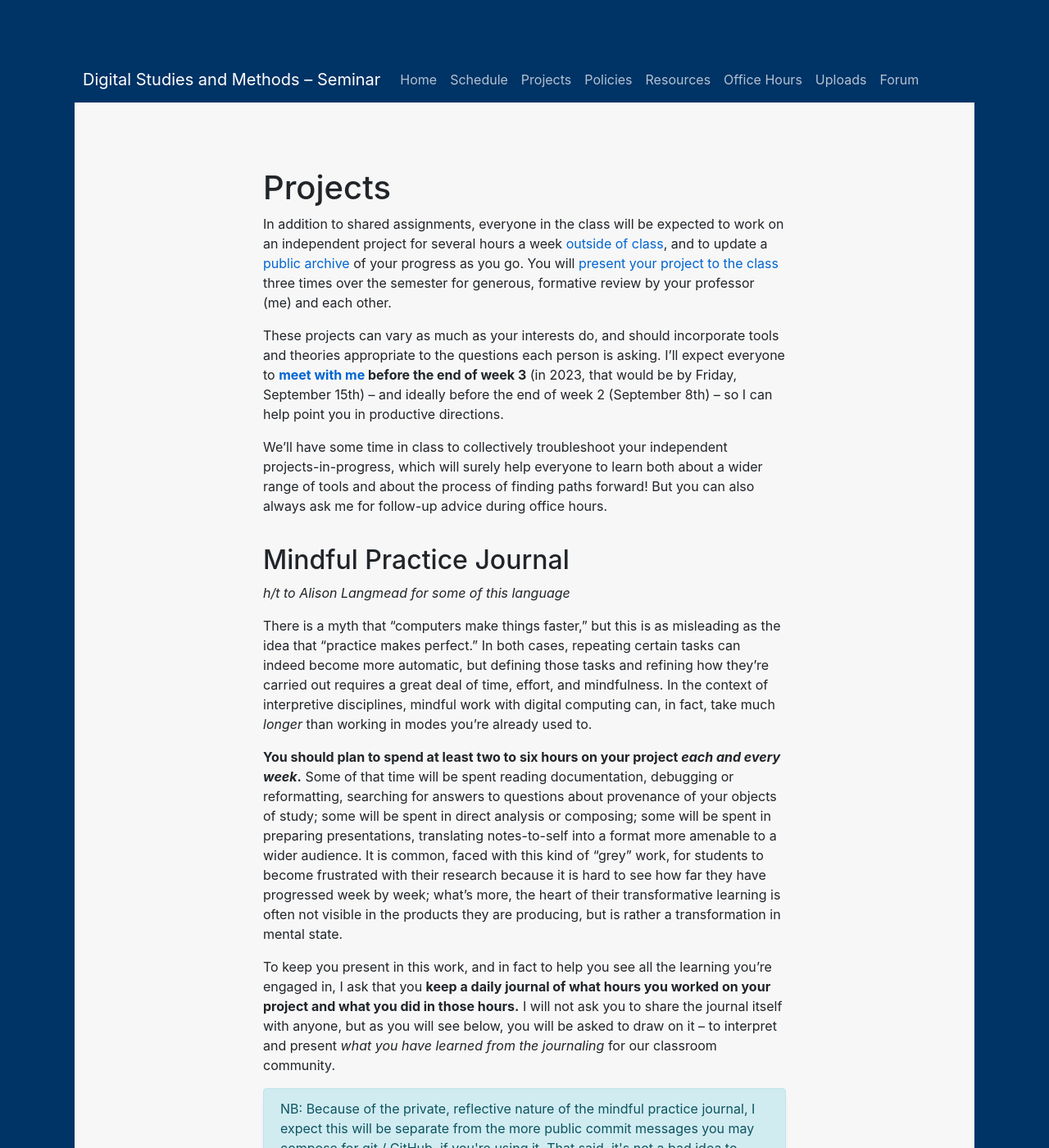
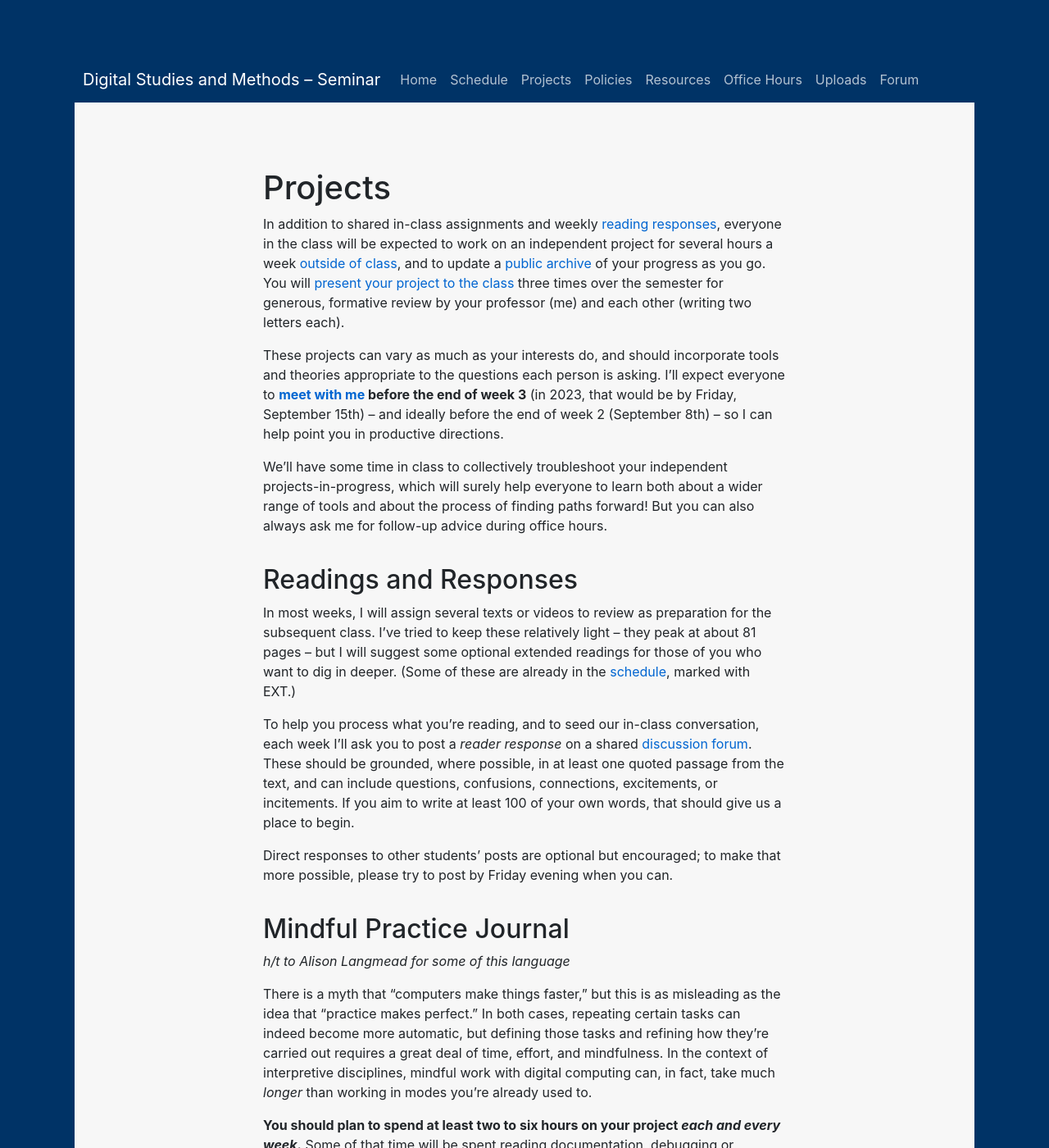
Before and after one commit to benmiller314/dsam2023fall, a Jekyll site: the page built from projects.md, in a window 1280 px wide and 1400 px high. Shown: the whole window at 82% size. Built offline with Jekyll 4.4.1, drawn with Linux system fonts in a browser that asks for light colours; our own code applies the rules of GitHub Pages for plain Markdown files.

Commit message:
add reading responses to projects page

```diff
--- a/projects.md
+++ b/projects.md
@@ -1,10 +1,17 @@
 # Projects
 
-In addition to shared assignments, everyone in the class will be expected to work on an independent project for several hours a week [outside of class](#mindful-practice-journal), and to update a [public archive](#iteration) of your progress as you go. You will [present your project to the class](#presentations-and-peer-review) three times over the semester for generous, formative review by your professor (me) and each other.
+In addition to shared in-class assignments and weekly [reading responses](#readings-and-responses), everyone in the class will be expected to work on an independent project for several hours a week [outside of class](#mindful-practice-journal), and to update a [public archive](#iteration) of your progress as you go. You will [present your project to the class](#presentations-and-peer-review) three times over the semester for generous, formative review by your professor (me) and each other (writing two letters each).
 
 These projects can vary as much as your interests do, and should incorporate tools and theories appropriate to the questions each person is asking. I'll expect everyone to **[meet with me](office.md) before the end of week 3** (in 2023, that would be by Friday, September 15th) – and ideally before the end of week 2 (September 8th) – so I can help point you in productive directions.
 
 We'll have some time in class to collectively troubleshoot your independent projects-in-progress, which will surely help everyone to learn both about a wider range of tools and about the process of finding paths forward! But you can also always ask me for follow-up advice during office hours.
+
+## Readings and Responses
+In most weeks, I will assign several texts or videos to review as preparation for the subsequent class. I've tried to keep these relatively light – they peak at about 81 pages – but I will suggest some optional extended readings for those of you who want to dig in deeper. (Some of these are already in the [schedule](schedule), marked with EXT.)
+
+To help you process what you're reading, and to seed our in-class conversation, each week I'll ask you to post a _reader response_ on a shared [discussion forum]({{site.github_url}}/discussion). These should be grounded, where possible, in at least one quoted passage from the text, and can include questions, confusions, connections, excitements, or incitements. If you aim to write at least 100 of your own words, that should give us a place to begin.
+
+Direct responses to other students' posts are optional but encouraged; to make that more possible, please try to post by Friday evening when you can.
 
 
 ## Mindful Practice Journal
```
Also changed, not shown: 2 other files.
